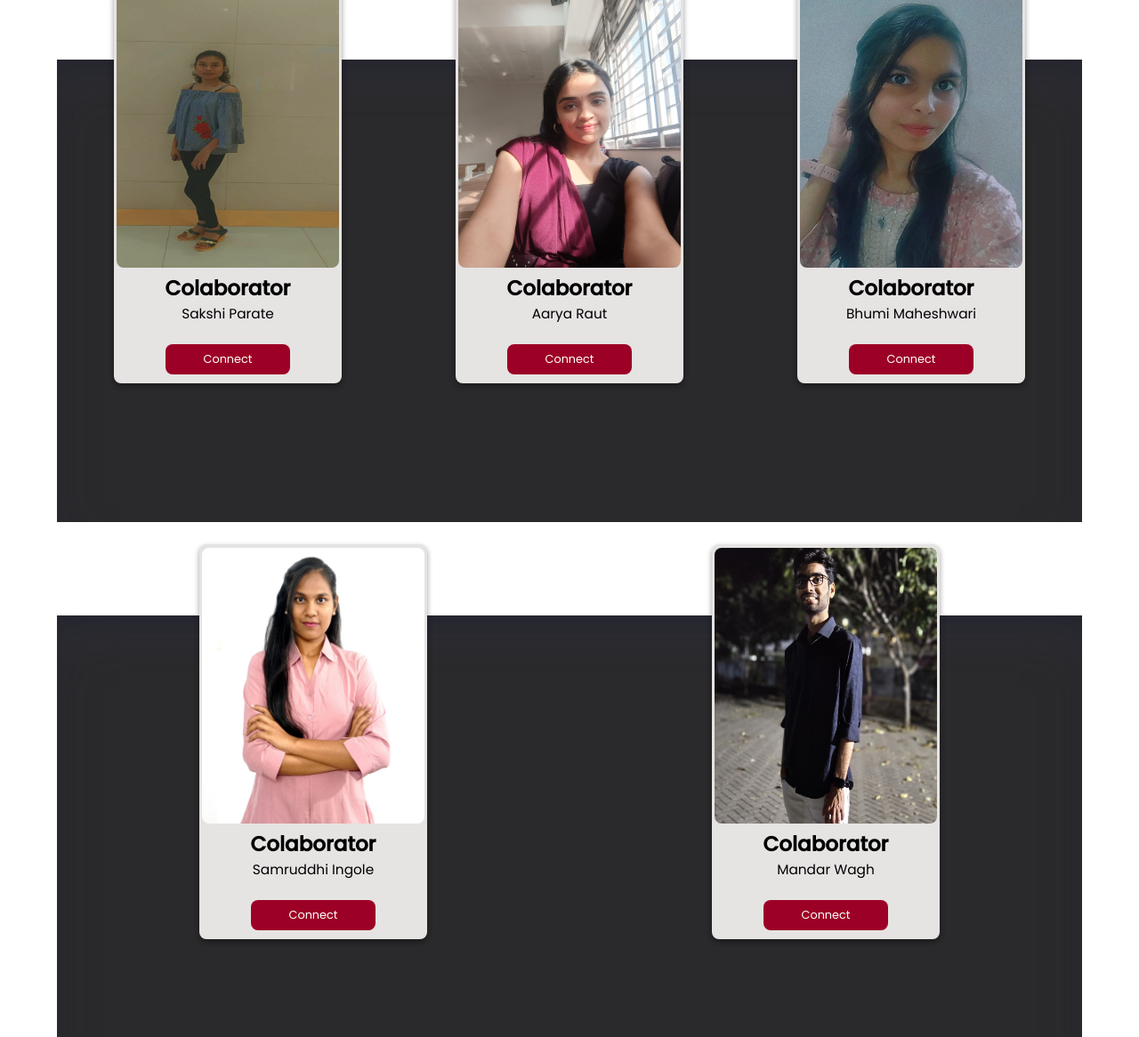
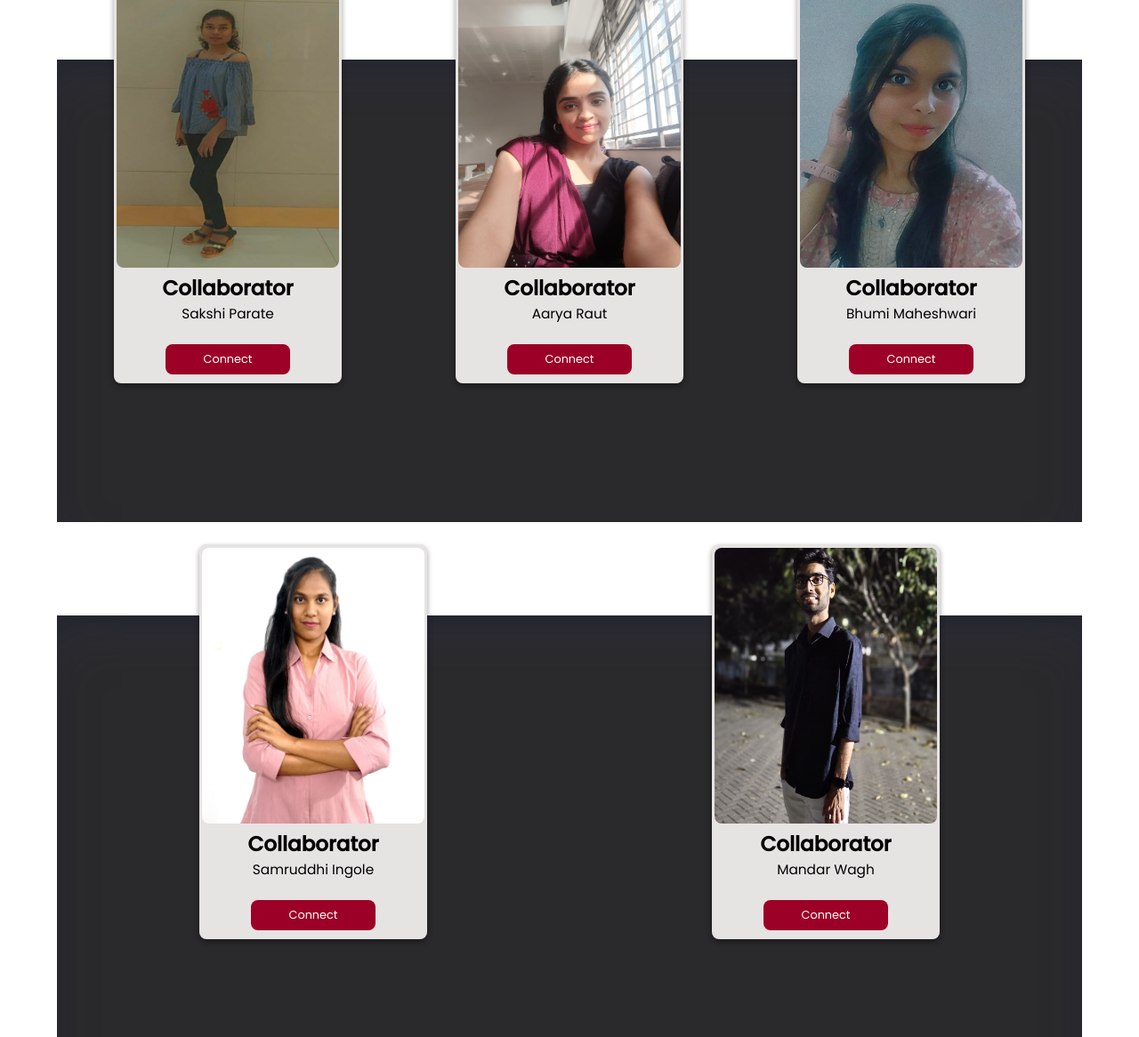
Before and after one commit to SakshiParate03/Search-My-Recipe, a plain HTML site: page aboutus.html in a window 1280 px wide. Shown: the part 742-1908 px from the top of the page at 89% size. Drawn offline with Linux system fonts and the light colour scheme; a web font is replaced by a local one.

Commit message:
Update aboutus.html

```diff
--- a/aboutus.html
+++ b/aboutus.html
@@ -61,8 +61,8 @@
 
         <div class="container-1">
             <div class="flexbox1">
-                <img id="pic" src="Sakshi.jpg" alt="Sakshi">
-                <h2 class="head1">Colaborator</h2>
+                <img id="pic" src="sakshi.jpg" alt="Sakshi">
+                <h2 class="head1">Collaborator</h2>
                 <p class="a">Sakshi Parate</p>
                 <br>
                 <form action="https://github.com/SakshiParate03">
@@ -72,7 +72,7 @@
             <br>
             <div class="flexbox1">
                 <img id="pic" src="aarya.jpeg" alt="Aarya">
-                <h2 class="head1">Colaborator</h2>
+                <h2 class="head1">Collaborator</h2>
                 <p class="a">Aarya Raut</p>
                 <br>
                 <form action="https://github.com/AaryaRaut24"><button
@@ -81,7 +81,7 @@
             <br>
             <div class="flexbox1">
                 <img id="pic" src="bhumi.jpeg" alt="Bhumi">
-                <h2 class="head1">Colaborator</h2>
+                <h2 class="head1">Collaborator</h2>
                 <p class="a">Bhumi Maheshwari</p>
                 <br>
                 <form action="https://github.com/bhumimah04">
@@ -94,7 +94,7 @@
         <div class="container-1">
             <div class="flexbox1">
                 <img id="pic" src="./sam1.jpg" alt="Samruddhi">
-                <h2 class="head1">Colaborator</h2>
+                <h2 class="head1">Collaborator</h2>
                 <p class="a">Samruddhi Ingole</p>
                 <br>
                 <form action="https://github.com/Samruddhi-22">
@@ -104,7 +104,7 @@
             <br>
             <div class="flexbox1">
                 <img id="pic" src="./mandar.jpg" alt="Mandar">
-                <h2 class="head1">Colaborator</h2>
+                <h2 class="head1">Collaborator</h2>
                 <p class="a">Mandar Wagh</p>
                 <br>
                 <form action="https://github.com/Mandar-1107">
```
